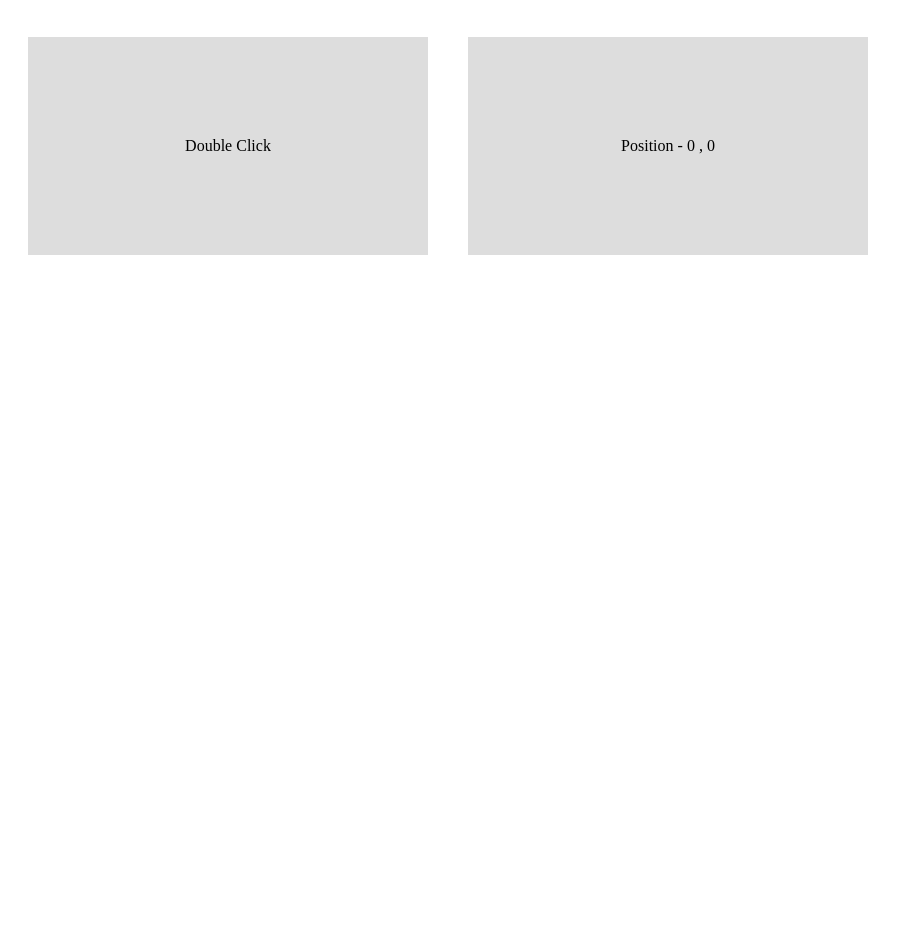
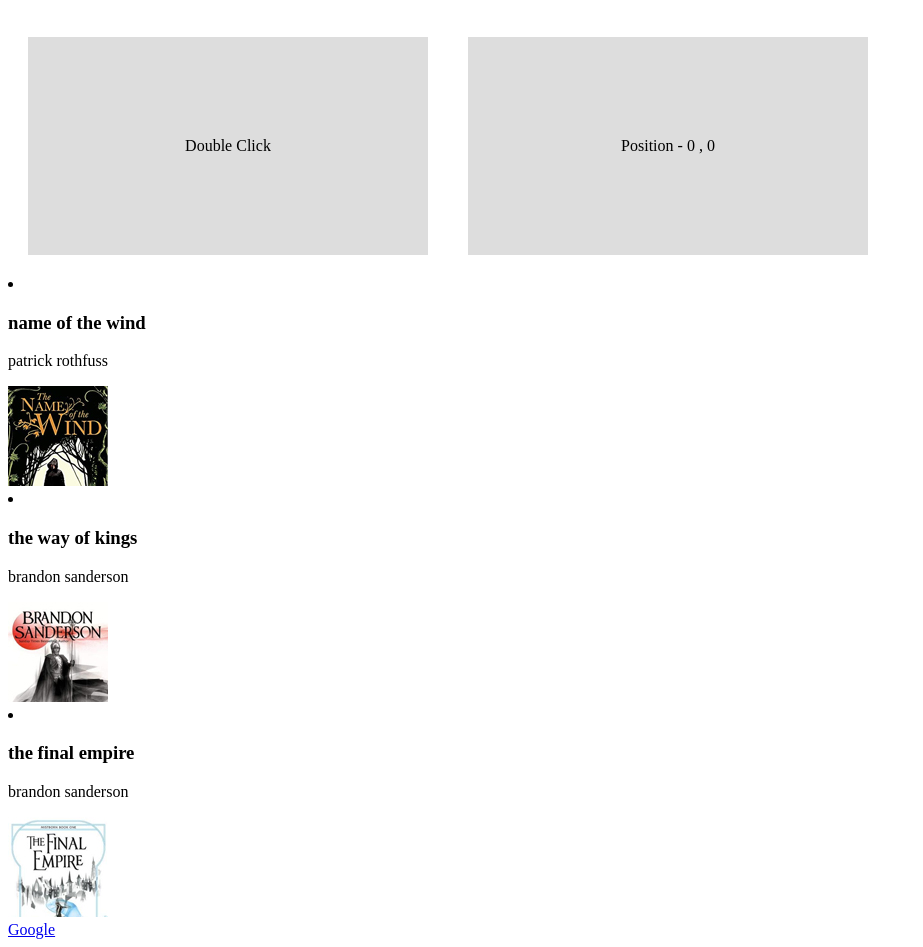
Before and after one commit to Kuasawan-Murbawan/learningVue, a plain HTML site: page index.html in a window 1280 px wide. Shown: the part 540-1487 px from the top of the page, without its empty margins (0-923 px from the left). Before the commit the page ends 823 px from the top, so only its background shows below. Drawn offline with nearby package versions, Linux system fonts and the light colour scheme.

Commit message:
attribute binding and looping

```diff
--- a/app.js
+++ b/app.js
@@ -12,6 +12,24 @@ const app = Vue.createApp({
       age: 45,
       x: 0,
       y: 0,
+      books: [
+        {
+          title: "name of the wind",
+          author: "patrick rothfuss",
+          img: "assets/1.jpg",
+        },
+        {
+          title: "the way of kings",
+          author: "brandon sanderson",
+          img: "assets/2.jpg",
+        },
+        {
+          title: "the final empire",
+          author: "brandon sanderson",
+          img: "assets/3.jpg",
+        },
+      ],
+      url: "https://www.google.com",
     };
   },
 
--- a/index.html
+++ b/index.html
@@ -18,7 +18,7 @@
   </head>
 
   <body>
-    <h1>Hello, Vue!</h1>
+    <h1>Hello, Vue !</h1>
 
     <div id="header1">
       <p>{{ title }} -> {{ author }} ({{age}})</p>
@@ -53,6 +53,14 @@
       <div class="box" @mousemove="handleMouseMove">
         Position - {{ x }} , {{ y }}
       </div>
+
+      <li v-for="book in books">
+        <h3>{{ book.title }}</h3>
+        <p>{{ book.author }}</p>
+        <img :src="book.img" :alt="book.title" />
+      </li>
+
+      <a v-bind:href="url">Google</a>
     </div>
 
     <script src="app.js"></script>
```
Also changed, not shown: assets/1.jpg (added), assets/2.jpg (added), assets/3.jpg (added).
